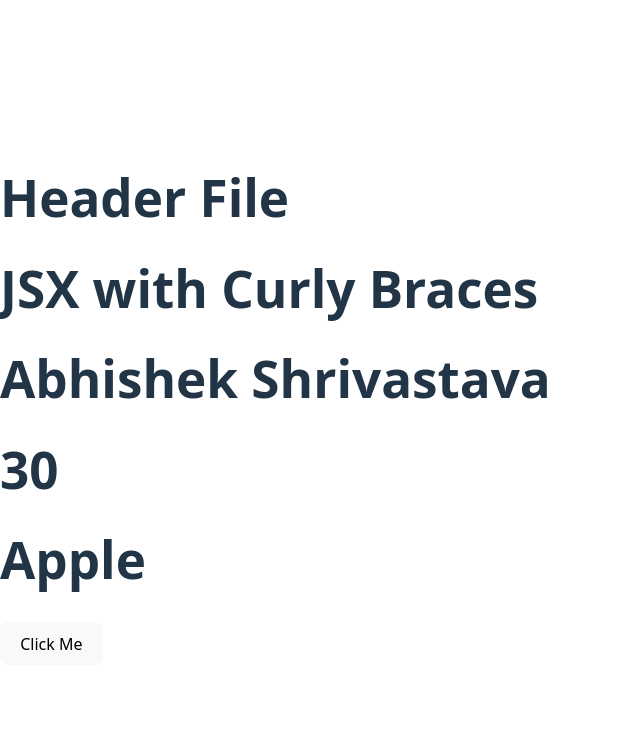
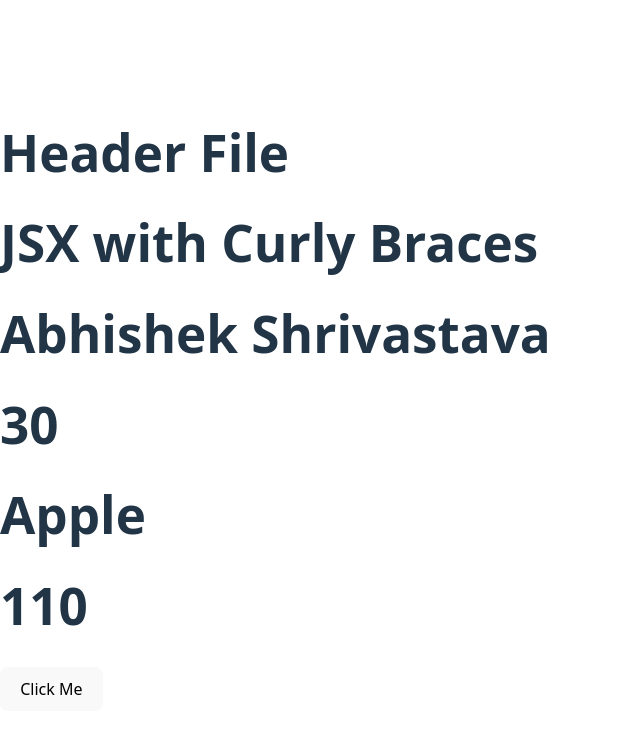
Before and after one commit to coding-is-everything/reactProject, a React (Vite) app: page / in a window 1280 px wide. Shown: the top 734 px of the page, without its empty margins (0-640 px from the left). Built offline with nearby package versions, Linux system fonts and the light colour scheme.

Commit message:
Parameterized function example

```diff
--- a/src/components/JSXWithCurlyBraces.jsx
+++ b/src/components/JSXWithCurlyBraces.jsx
@@ -8,12 +8,19 @@ function JSXWithCurlyBraces(){
     {
         return "Apple";
     }
+
+    //Parameterized Function
+    function sum(a,b) {
+        return a+b;
+    }
+
     return (
         <div>
             <h1>JSX with Curly Braces</h1>
             <h1>{name}</h1>
             <h1>{x+y}</h1>
             <h1>{fruit()}</h1>
+            <h1>{sum(10,100)}</h1>
             <button onClick={() => alert("Hello World")}>Click Me</button>
         </div>
     )
```
